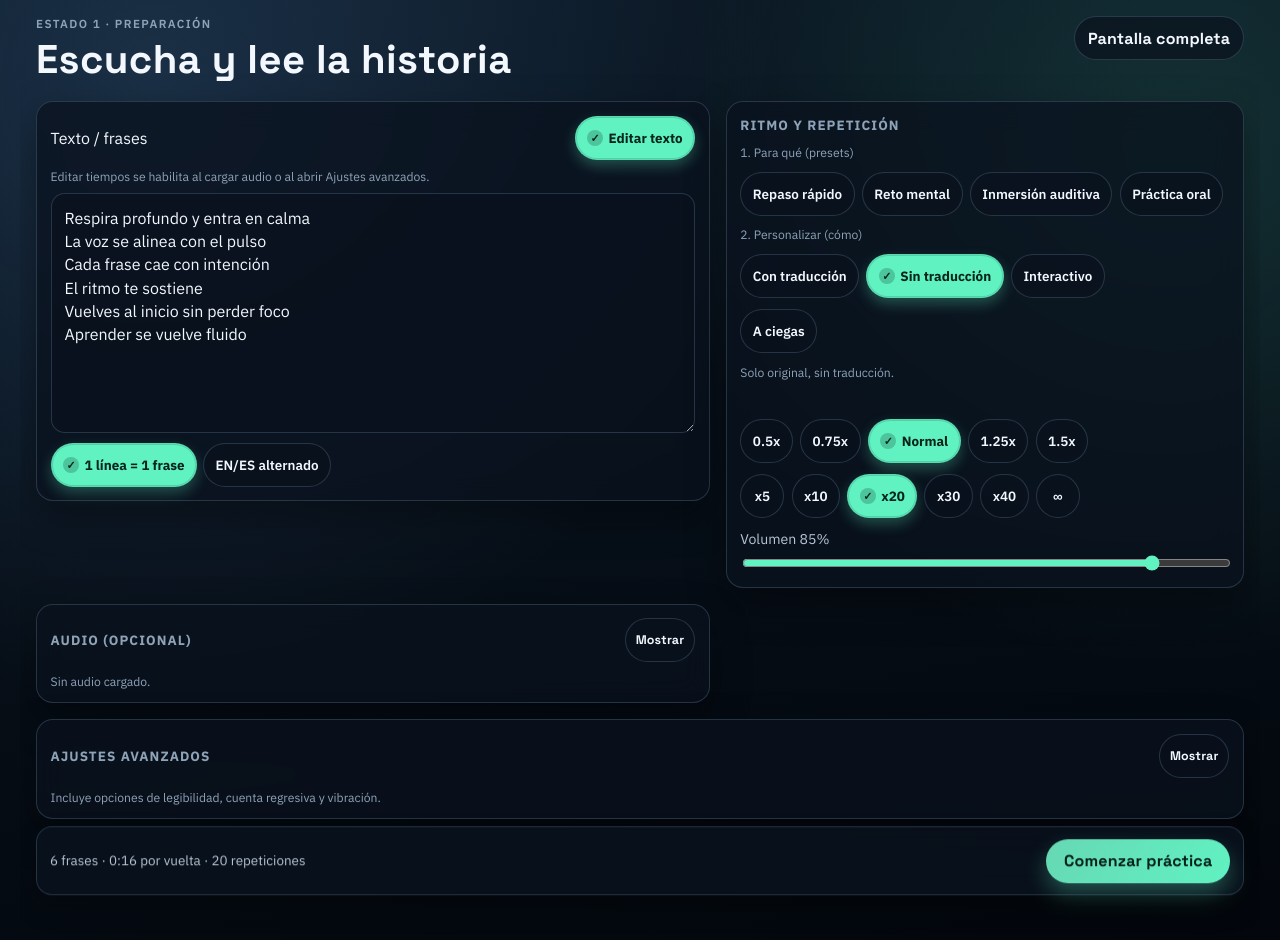
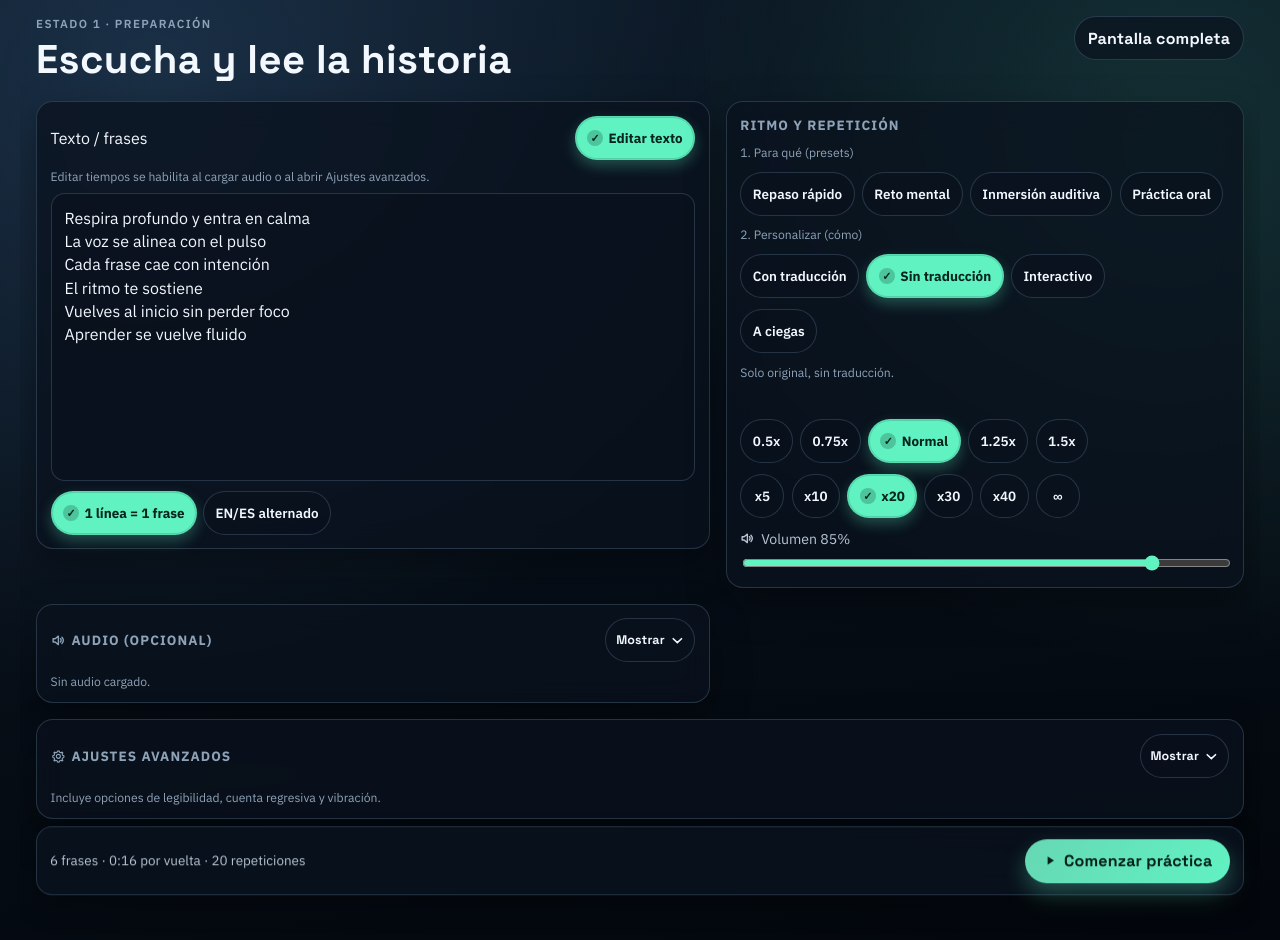
Before and after one commit to jaleco8/jaleco-music, a React (Vite) app: page / in a window 1280 px wide. Shown: the top 940 px of the page. Built offline with nearby package versions, Linux system fonts and the light colour scheme.

Commit message:
Añade nuevos íconos y mejora la interfaz de usuario con ajustes en los componentes de audio y controles de volumen (#7)

```diff
--- a/src/App.css
+++ b/src/App.css
@@ -127,15 +127,34 @@
   font-weight: 700;
 }
 
+.panel-title-with-icon,
+.label-with-icon {
+  display: inline-flex;
+  align-items: center;
+  gap: 0.38rem;
+}
+
+.ui-icon {
+  width: 0.92rem;
+  height: 0.92rem;
+  flex: 0 0 auto;
+}
+
+.label-icon {
+  color: currentColor;
+}
+
 .field textarea {
   width: 100%;
   min-height: 220px;
+  height: 260px;
   border-radius: 0.85rem;
   border: 1px solid var(--border-soft);
   background: color-mix(in srgb, var(--surface-strong) 86%, transparent);
   color: var(--text-main);
   padding: 0.8rem;
-  resize: vertical;
+  resize: none;
+  overflow-y: auto;
   font-size: 1rem;
   line-height: 1.45;
   font-family: inherit;
@@ -143,6 +162,7 @@
 
 .prep-editor textarea {
   min-height: 240px;
+  height: clamp(240px, 36vh, 340px);
 }
 
 .field-hint {
@@ -356,6 +376,17 @@
   position: relative;
 }
 
+.theme-light .chip:not(.is-active) {
+  border-color: rgba(31, 39, 51, 0.34);
+  background: rgba(255, 255, 255, 0.94);
+  color: #1e2b39;
+}
+
+.theme-light .chip:not(.is-active):hover {
+  border-color: rgba(31, 39, 51, 0.48);
+  background: #fff;
+}
+
 .chip.is-active {
   border-color: color-mix(in srgb, var(--accent) 82%, black 10%);
   background: var(--accent);
@@ -527,6 +558,12 @@
   box-shadow: 0 10px 22px color-mix(in srgb, var(--accent) 30%, transparent);
 }
 
+.prep-start-button {
+  display: inline-flex;
+  align-items: center;
+  gap: 0.4rem;
+}
+
 :where(button, input, textarea):focus-visible {
   outline: 3px solid color-mix(in srgb, var(--accent) 74%, white 20%);
   outline-offset: 2px;
@@ -543,6 +580,20 @@
 .ghost-button.small {
   padding: 0.34rem 0.62rem;
   font-size: 0.78rem;
+}
+
+.accordion-trigger {
+  display: inline-flex;
+  align-items: center;
+  gap: 0.3rem;
+}
+
+.icon-chevron {
+  transition: transform 180ms ease;
+}
+
+.icon-chevron.is-open {
+  transform: rotate(180deg);
 }
 
 .ghost-button.tiny {
--- a/src/App.tsx
+++ b/src/App.tsx
@@ -117,6 +117,7 @@ const DOUBLE_TAP_MS = 280
 const HIDE_CONTROLS_MS = 2600
 const MIN_CUE_GAP_SEC = 0.05
 const SHIFT_STEP_SEC = 0.2
+const KEYBOARD_VOLUME_STEP = 0.05
 const PREP_STORAGE_KEY = 'jaleco-music:prep-sync:v1'
 const PREP_UI_SESSION_KEY = 'jaleco-music:prep-ui-session:v1'
 const ANALYTICS_USER_KEY = 'jaleco-music:analytics-user:v1'
@@ -442,6 +443,18 @@ const buildManualCues = (drafts: CueDraft[], starts: number[], totalDuration: nu
 const isInteractiveTarget = (target: EventTarget | null): boolean =>
   target instanceof HTMLElement && Boolean(target.closest('[data-interactive="true"]'))
 
+const isTextEntryTarget = (target: EventTarget | null): boolean => {
+  if (!(target instanceof HTMLElement)) {
+    return false
+  }
+
+  if (target.isContentEditable || Boolean(target.closest('[contenteditable="true"]'))) {
+    return true
+  }
+
+  return ['INPUT', 'TEXTAREA', 'SELECT'].includes(target.tagName)
+}
+
 const readStorage = (storage: Storage, key: string): string | null => {
   try {
     return storage.getItem(key)
@@ -561,6 +574,77 @@ type ChipSelectableProps = {
   className?: string
   type?: 'button' | 'submit' | 'reset'
   dataInteractive?: boolean
+}
+
+type IconName = 'chevron' | 'play' | 'speaker' | 'settings'
+
+const UiIcon = ({ name, className }: { name: IconName; className?: string }) => {
+  const classes = ['ui-icon', className].filter(Boolean).join(' ')
+
+  if (name === 'chevron') {
+    return (
+      <svg
+        className={classes}
+        viewBox="0 0 16 16"
+        aria-hidden="true"
+        focusable="false"
+        fill="none"
+      >
+        <path d="M3.5 6.25 8 10.5l4.5-4.25" stroke="currentColor" strokeWidth="1.8" strokeLinecap="round" />
+      </svg>
+    )
+  }
+
+  if (name === 'play') {
+    return (
+      <svg
+        className={classes}
+        viewBox="0 0 16 16"
+        aria-hidden="true"
+        focusable="false"
+      >
+        <path d="M5 3.5v9l7-4.5-7-4.5Z" fill="currentColor" />
+      </svg>
+    )
+  }
+
+  if (name === 'speaker') {
+    return (
+      <svg
+        className={classes}
+        viewBox="0 0 16 16"
+        aria-hidden="true"
+        focusable="false"
+        fill="none"
+      >
+        <path
+          d="M2.3 9.8h2.2L8 12.6V3.4L4.5 6.2H2.3zM10.2 6.1a2.6 2.6 0 0 1 0 3.8M11.9 4.5a4.8 4.8 0 0 1 0 7"
+          stroke="currentColor"
+          strokeWidth="1.5"
+          strokeLinecap="round"
+          strokeLinejoin="round"
+        />
+      </svg>
+    )
+  }
+
+  return (
+    <svg
+      className={classes}
+      viewBox="0 0 16 16"
+      aria-hidden="true"
+      focusable="false"
+      fill="none"
+    >
+      <path
+        d="m8 2.1 1 .2.5 1.4 1.4.4 1.2-.8.8.8-.8 1.2.4 1.4 1.4.5.2 1-.2 1-1.4.5-.4 1.4.8 1.2-.8.8-1.2-.8-1.4.4-.5 1.4-1 .2-1-.2-.5-1.4-1.4-.4-1.2.8-.8-.8.8-1.2-.4-1.4-1.4-.5-.2-1 .2-1 1.4-.5.4-1.4-.8-1.2.8-.8 1.2.8 1.4-.4.5-1.4z"
+        stroke="currentColor"
+        strokeWidth="1.2"
+        strokeLinejoin="round"
+      />
+      <circle cx="8" cy="8" r="2.2" stroke="currentColor" strokeWidth="1.2" />
+    </svg>
+  )
 }
 
 const ChipSelectable = ({
@@ -747,6 +831,7 @@ function App() {
   const repeatTargetRef = useRef<RepeatTarget>(repeatTarget)
   const totalDurationRef = useRef(totalDuration)
   const completedLoopsRef = useRef(completedLoops)
+  const volumeRef = useRef(volume)
 
   useEffect(() => {
     repeatTargetRef.current = repeatTarget
@@ -759,6 +844,10 @@ function App() {
   useEffect(() => {
     completedLoopsRef.current = completedLoops
   }, [completedLoops])
+
+  useEffect(() => {
+    volumeRef.current = volume
+  }, [volume])
 
   useEffect(() => {
     try {
@@ -1207,6 +1296,36 @@ function App() {
     [playheadSec, seekTo, setGestureFeedback],
   )
 
+  const seekToAdjacentCue = useCallback(
+    (direction: -1 | 1) => {
+      if (cues.length === 0) {
+        return
+      }
+
+      const nextIndex = clamp(activeCueIndex + direction, 0, cues.length - 1)
+      const nextCue = cues[nextIndex]
+      if (!nextCue) {
+        return
+      }
+
+      seekTo(nextCue.start)
+      setControlsVisible(true)
+      setGestureFeedback(`Frase ${nextIndex + 1}/${cues.length}`)
+    },
+    [activeCueIndex, cues, seekTo, setGestureFeedback],
+  )
+
+  const adjustVolumeBy = useCallback(
+    (delta: number) => {
+      const nextVolume = clamp(Number((volumeRef.current + delta).toFixed(2)), 0, 1)
+      volumeRef.current = nextVolume
+      setVolume(nextVolume)
+      setControlsVisible(true)
+      setGestureFeedback(`Volumen ${Math.round(nextVolume * 100)}%`)
+    },
+    [setGestureFeedback],
+  )
+
   const readEditorTimeSec = useCallback(() => {
     const audio = audioRef.current
     if (audio && audioUrl) {
@@ -1545,6 +1664,12 @@ function App() {
       if (audio) {
         audio.pause()
       }
+      return
+    }
+
+    if (playbackStatus === 'countdown') {
+      setPlaybackStatus('paused')
+      setCountdownValue(0)
       return
     }
 
@@ -1775,7 +1900,7 @@ function App() {
     resetSession()
   }
 
-  const toggleFullscreen = async () => {
+  const toggleFullscreen = useCallback(async () => {
     if (!document.fullscreenElement) {
       if (document.documentElement.requestFullscreen) {
         await document.documentElement.requestFullscreen()
@@ -1783,7 +1908,7 @@ function App() {
     } else if (document.exitFullscreen) {
       await document.exitFullscreen()
     }
-  }
+  }, [])
 
   useEffect(() => {
     cueRefs.current = cueRefs.current.slice(0, cues.length)
@@ -2016,6 +2141,68 @@ function App() {
       }
     }
   }, [controlsVisible, isActivePlayback, viewMode])
+
+  useEffect(() => {
+    if (viewMode !== 'live') {
+      return
+    }
+
+    const handleKeyDown = (event: KeyboardEvent) => {
+      if (event.defaultPrevented) {
+        return
+      }
+
+      if (isTextEntryTarget(event.target) || isInteractiveTarget(event.target)) {
+        return
+      }
+
+      if (event.code === 'Space') {
+        event.preventDefault()
+
+        if (event.repeat) {
+          return
+        }
+
+        togglePlayback()
+        setControlsVisible(true)
+        return
+      }
+
+      if (event.key === 'ArrowLeft') {
+        event.preventDefault()
+        seekToAdjacentCue(-1)
+        return
+      }
+
+      if (event.key === 'ArrowRight') {
+        event.preventDefault()
+        seekToAdjacentCue(1)
+        return
+      }
+
+      if (event.key === 'ArrowUp') {
+        event.preventDefault()
+        adjustVolumeBy(KEYBOARD_VOLUME_STEP)
+        return
+      }
+
+      if (event.key === 'ArrowDown') {
+        event.preventDefault()
+        adjustVolumeBy(-KEYBOARD_VOLUME_STEP)
+        return
+      }
+
+      if (event.key.toLowerCase() === 'f') {
+        event.preventDefault()
+        void toggleFullscreen()
+      }
+    }
+
+    window.addEventListener('keydown', handleKeyDown)
+    return () => {
+      window.removeEventListener('keydown', handleKeyDown)
+    }
+  }, [adjustVolumeBy, seekToAdjacentCue, toggleFullscreen, togglePlayback, viewMode])
 
   useEffect(() => {
     return () => {
@@ -2568,7 +2755,10 @@ function App() {
               </div>
 
               <label className="slider-field">
-                <span>Volumen {Math.round(volume * 100)}%</span>
+                <span className="label-with-icon">
+                  <UiIcon name="speaker" className="label-icon" />
+                  Volumen {Math.round(volume * 100)}%
+                </span>
                 <input
                   type="range"
                   min={0}
@@ -2583,16 +2773,20 @@ function App() {
 
             <div className="panel-card panel-collapsible">
               <div className="panel-headline">
-                <p className="panel-title">Audio (opcional)</p>
+                <p className="panel-title panel-title-with-icon">
+                  <UiIcon name="speaker" className="label-icon" />
+                  Audio (opcional)
+                </p>
                 <button
                   type="button"
-                  className="ghost-button small"
+                  className="ghost-button small accordion-trigger"
                   aria-expanded={isAudioExpanded}
                   aria-controls="prep-audio-content"
                   onClick={toggleAudioPanel}
                   data-interactive="true"
                 >
-                  {isAudioExpanded ? 'Ocultar' : 'Mostrar'}
+                  <span>{isAudioExpanded ? 'Ocultar' : 'Mostrar'}</span>
+                  <UiIcon name="chevron" className={isAudioExpanded ? 'icon-chevron is-open' : 'icon-chevron'} />
                 </button>
               </div>
 
@@ -2625,16 +2819,20 @@ function App() {
 
             <div className="panel-card panel-collapsible">
               <div className="panel-headline">
-                <p className="panel-title">Ajustes avanzados</p>
+                <p className="panel-title panel-title-with-icon">
+                  <UiIcon name="settings" className="label-icon" />
+                  Ajustes avanzados
+                </p>
                 <button
                   type="button"
-                  className="ghost-button small"
+                  className="ghost-button small accordion-trigger"
                   aria-expanded={isAdvancedOpen}
                   aria-controls="prep-advanced-content"
                   onClick={() => setIsAdvancedOpen((open) => !open)}
                   data-interactive="true"
                 >
-                  {isAdvancedOpen ? 'Ocultar' : 'Mostrar'}
+                  <span>{isAdvancedOpen ? 'Ocultar' : 'Mostrar'}</span>
+                  <UiIcon name="chevron" className={isAdvancedOpen ? 'icon-chevron is-open' : 'icon-chevron'} />
                 </button>
               </div>
 
@@ -2723,7 +2921,8 @@ function App() {
               {cues.length} frases · {formatTime(totalDuration)} por vuelta ·{' '}
               {repeatTarget === 'inf' ? '∞ repeticiones' : `${repeatTarget} repeticiones`}
             </p>
-            <button className="primary-button" onClick={handlePrepStart} type="button" data-interactive="true">
+            <button className="primary-button prep-start-button" onClick={handlePrepStart} type="button" data-interactive="true">
+              <UiIcon name="play" className="label-icon" />
               Comenzar práctica
             </button>
           </footer>
```
